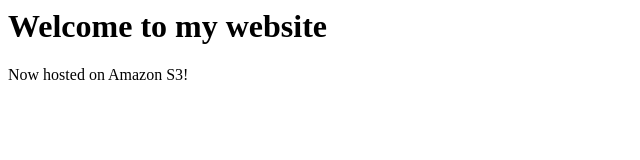
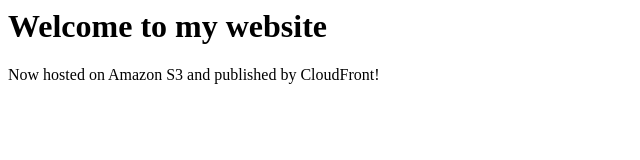
Before and after one commit to diegomacielp/jenkins-s3-cloudfront, a plain HTML site: page index.html in a window 1280 px wide. Shown: the whole page, without its empty margins (0-640 px from the left). Drawn offline with Linux system fonts and the light colour scheme.

Commit message:
Infra finished

```diff
--- a/index.html
+++ b/index.html
@@ -1,6 +1,6 @@
 <html>
   <body>
     <h1>Welcome to my website</h1>
-    Now hosted on Amazon S3!
+    Now hosted on Amazon S3 and published by CloudFront!
   </body>
 </html>
```
Also changed, not shown: 4 other files.
